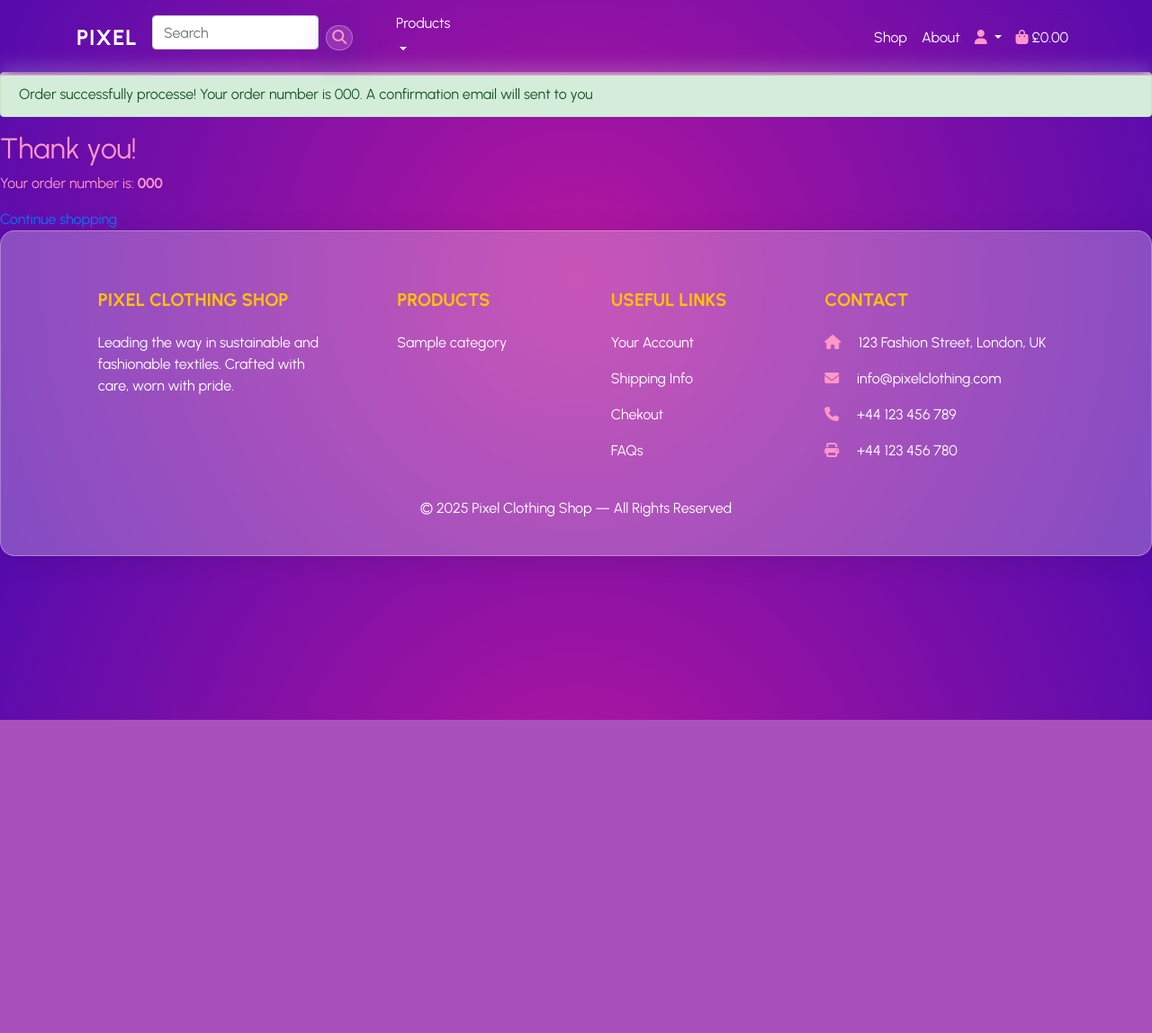
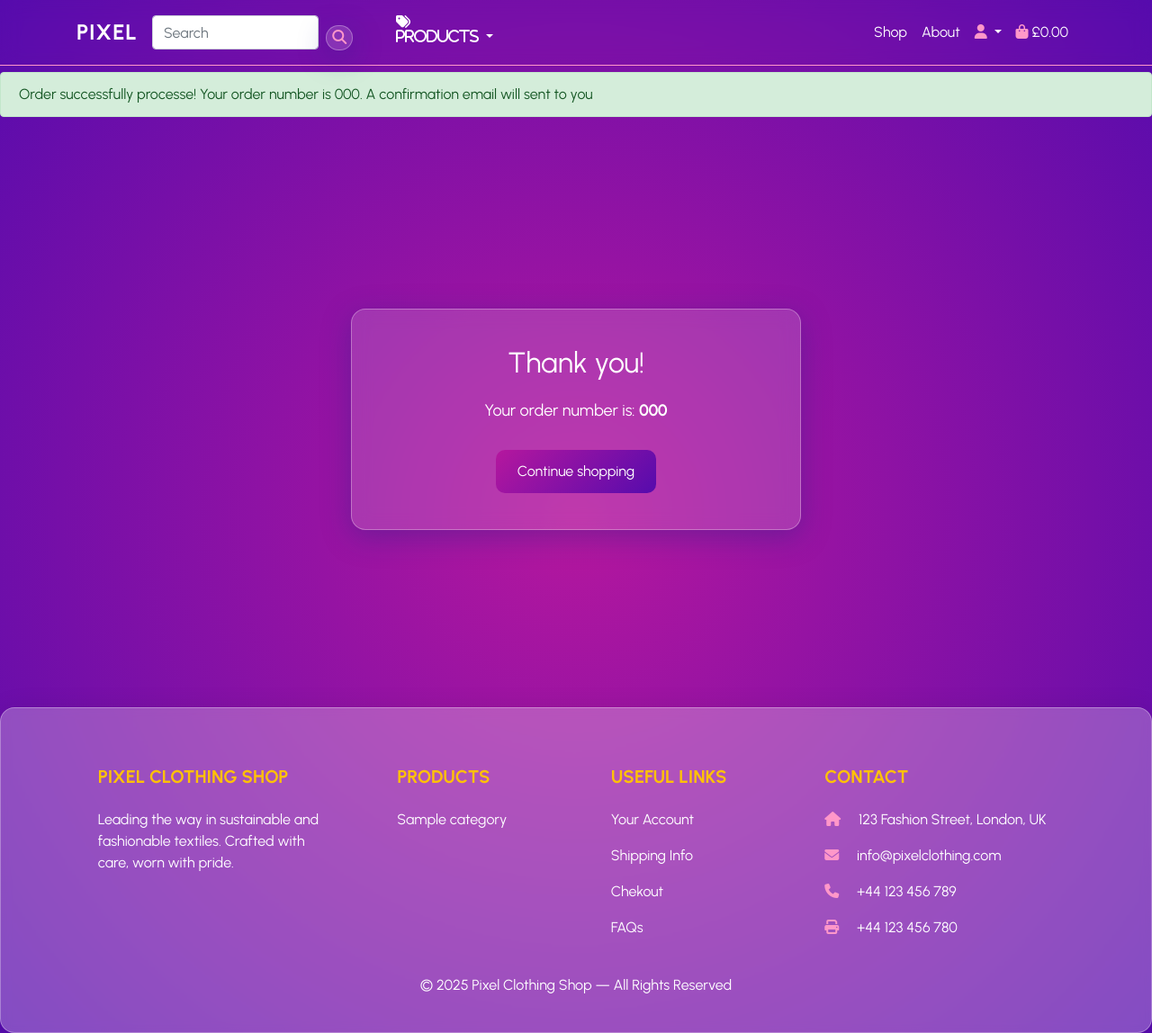
Before and after one commit to ToniEstarlich/pixel-store, a Django app: page /checkout/success/000/ in a window 1280 px wide. Shown: the whole page at 90% size. Before the commit the page ends 800 px from the top, so only its background shows below. Run offline with Django 5.2, Linux system fonts and the light colour scheme; tables that the repository leaves empty hold one stand-in row (values such as "Sample post"); some libraries are stand-ins or nearby versions.

Commit message:
add pictures and style CSS

```diff
--- a/bag/templates/bag/bag.html
+++ b/bag/templates/bag/bag.html
@@ -35,9 +35,10 @@
       Proceed to Checkout
     </a>
   </div>
-  </ul>
-{% else %}
+  {% else %}
   <p>Your bag is empty.</p>
 {% endif %}
+  </ul>
+
 
 {% endblock %}
--- /dev/null
+++ b/checkout/static/checkout/css/success.css
@@ -0,0 +1,47 @@
+.success-container {
+  display: flex;
+  justify-content: center;
+  align-items: center;
+  min-height: 80vh;
+  padding: 30px;
+}
+
+.success-card {
+  background: rgba(255, 255, 255, 0.08);
+  backdrop-filter: blur(10px);
+  border-radius: 20px;
+  padding: 40px;
+  max-width: 500px;
+  width: 100%;
+  font-family: 'Urbanist', sans-serif;
+  color: #ff97c9;
+  border: 1px solid rgba(255, 255, 255, 0.2);
+  box-shadow: 0 8px 32px rgba(0, 0, 0, 0.25);
+  text-align: center;
+}
+
+.success-card h2 {
+  color: #ffffff;
+  font-size: 32px;
+  margin-bottom: 20px;
+}
+
+.success-card p {
+  font-size: 18px;
+  margin-bottom: 30px;
+}
+
+.continue-btn {
+  display: inline-block;
+  padding: 12px 24px;
+  background: linear-gradient(135deg, #b5179e, #560bad);
+  color: white;
+  border-radius: 10px;
+  text-decoration: none;
+  font-size: 16px;
+  transition: background 0.3s ease;
+}
+
+.continue-btn:hover {
+  background: linear-gradient(135deg, #e056b0, #6a00f4);
+}
--- a/checkout/templates/checkout/checkout_success.html
+++ b/checkout/templates/checkout/checkout_success.html
@@ -1,7 +1,16 @@
 {% extends "base.html" %}
+{% load static %}
+
+{% block extra_css %}
+  <link rel="stylesheet" href="{% static 'checkout/css/success.css' %}">
+{% endblock %}
 
 {% block content %}
-<h2>Thank you!</h2>
-<p>Your order number is: <strong>{{ order.order_number }}</strong></p>
-<a href="{% url 'products_list' %}">Continue shopping</a>
+<div class="success-container">
+  <div class="success-card glass-card">
+    <h2>Thank you!</h2>
+    <p>Your order number is: <strong>{{ order.order_number }}</strong></p>
+    <a href="{% url 'products_list' %}" class="continue-btn">Continue shopping</a>
+  </div>
+</div>
 {% endblock %}
--- a/home/templates/home/about.html
+++ b/home/templates/home/about.html
@@ -75,7 +75,7 @@
             <div class="row">
                 <div class="col-md-4">
                     <div class="card">
-                        <img src="https://via.placeholder.com/400x300" class="card-img-top" alt="Team Member">
+                        <img src="./../../static/images/CEO.jpg" class="card-img-top" alt="Team Member">
                         <div class="card-body">
                             <h5 class="card-title">John Doe</h5>
                             <p class="card-text">CEO & Founder</p>
@@ -84,7 +84,7 @@
                 </div>
                 <div class="col-md-4">
                     <div class="card">
-                        <img src="https://via.placeholder.com/400x300" class="card-img-top" alt="Team Member">
+                        <img src="./../../static/images/Lead_Designer.jpg" class="card-img-top" alt="Team Member">
                         <div class="card-body">
                             <h5 class="card-title">Jane Smith</h5>
                             <p class="card-text">Lead Designer</p>
@@ -93,7 +93,7 @@
                 </div>
                 <div class="col-md-4">
                     <div class="card">
-                        <img src="https://via.placeholder.com/400x300" class="card-img-top" alt="Team Member">
+                        <img src="./../../static/images/Operations_Manager.jpg" class="card-img-top" alt="Team Member">
                         <div class="card-body">
                             <h5 class="card-title">Mike Lee</h5>
                             <p class="card-text">Operations Manager</p>
--- a/static/css/base.css
+++ b/static/css/base.css
@@ -16,6 +16,12 @@ body {
   letter-spacing: 1px;
   font-size: 1.5rem;
   text-transform: uppercase;
+}
+
+/* nav-link */
+
+.nav-link {
+  color: #ff97c9;
 }
 
 .nav-link:hover {
--- a/templates/includes/mobile-top-header.html
+++ b/templates/includes/mobile-top-header.html
@@ -13,7 +13,7 @@
 
    <li class="nav-item dropdown">
     <a class="nav-link text-white dropdown-toggle" href="#" id="userMenu" role="button" data-toggle="dropdown">
-      <h6 class="">Products</h6>
+      <i class="fa-solid fa-tags"><br>Products</i>
     </a>
     <div class="dropdown-menu dropdown-menu-right  border-0">
        {% for category in categories %}
```
Also changed, not shown: bag/static/bag/css/bag.css (+3 -12 lines), checkout/static/checkout/css/checkout.css (added, +71 -0 lines), checkout/templates/checkout/checkout.html (+14 -7 lines), home/static/images/CEO.jpg (added), home/static/images/Lead_Designer.jpg (added), home/static/images/Operations_Manager.jpg (added).
